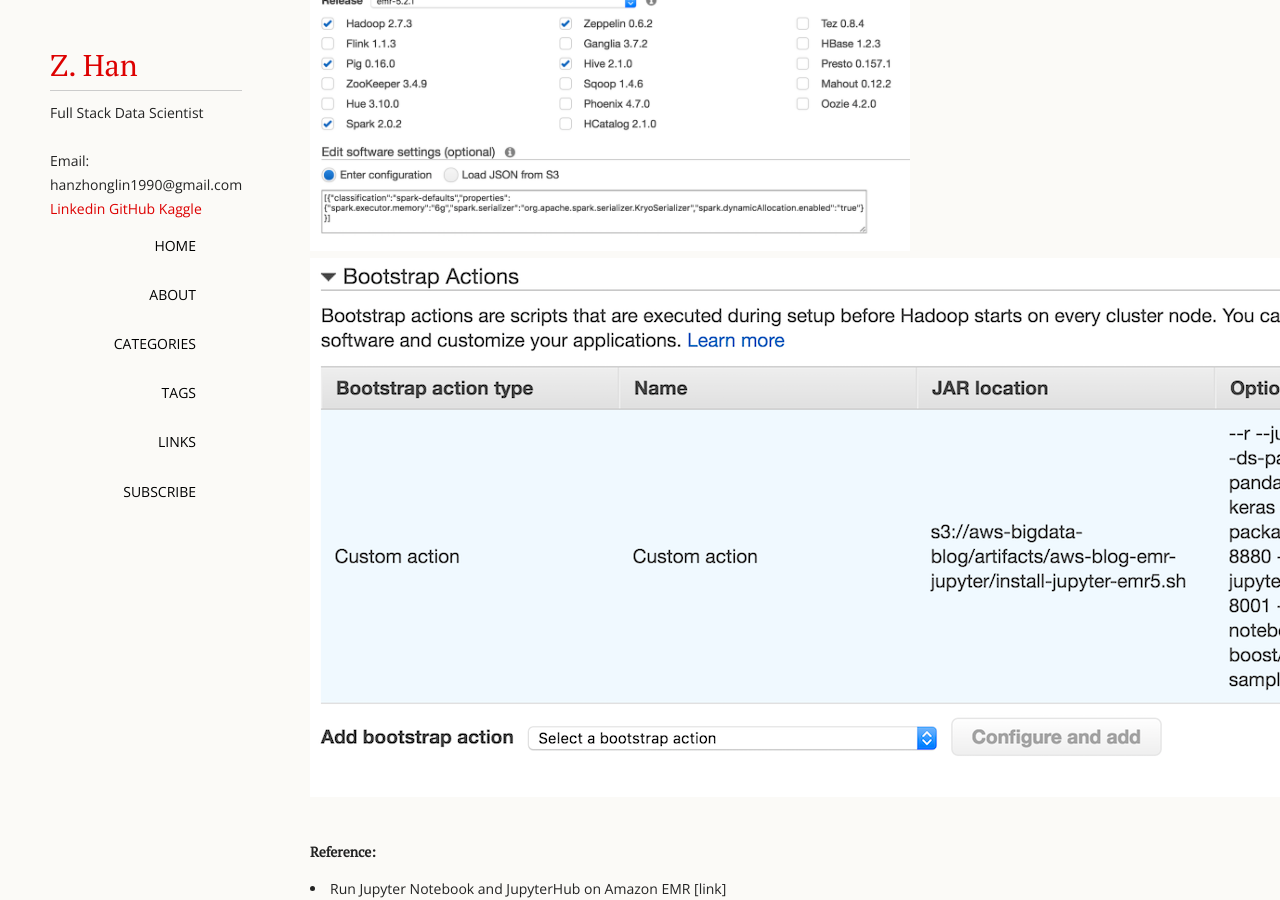
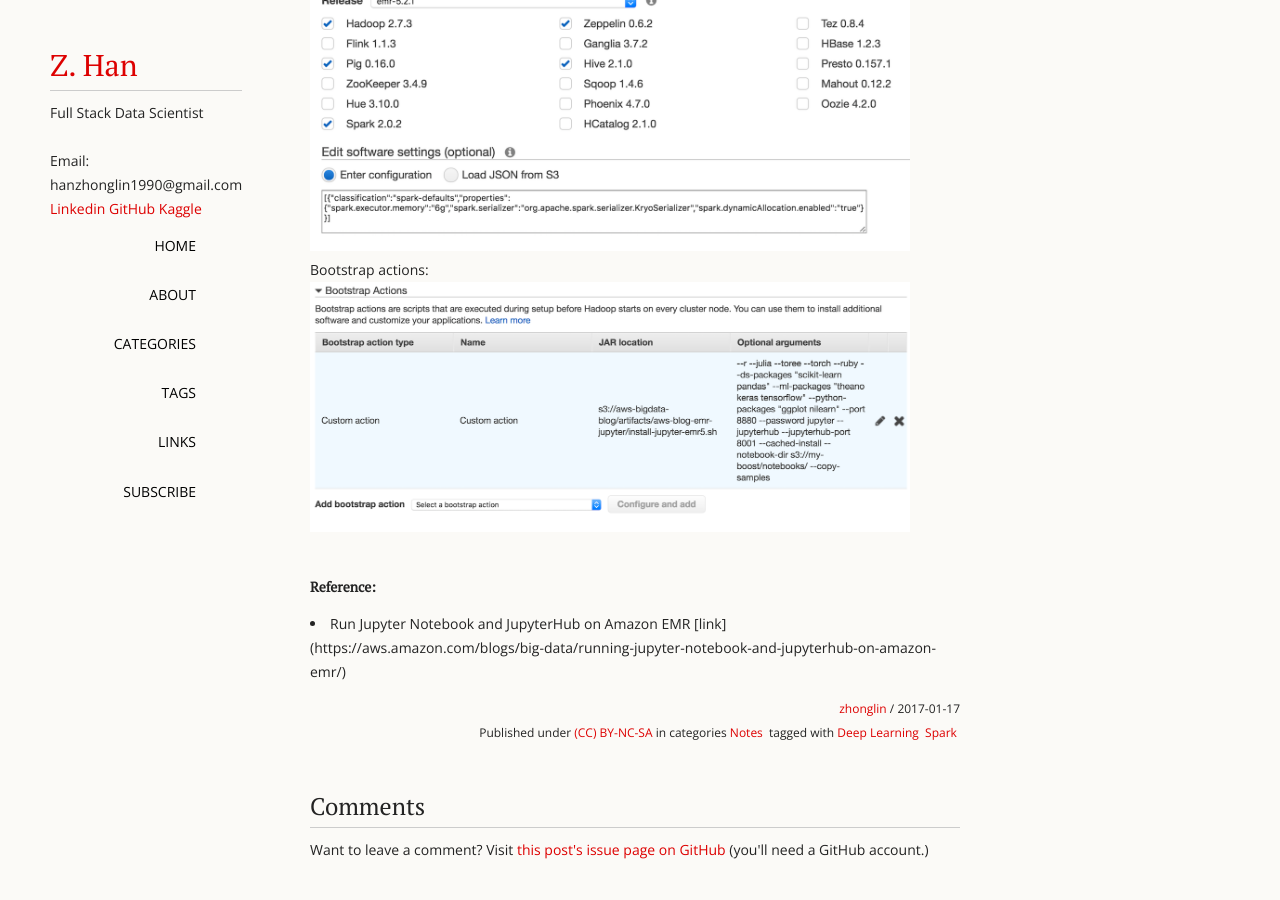
Before and after one commit to forgebach/forgebach.github.io, a Jekyll site: the page built from _posts/2017-01-17-Spark-Tensorflow-AWS-EMR-Notebook.md, in a window 1280 px wide and 900 px high, scrolled down 383 px. Built offline with Jekyll 4.4.1, drawn with Linux system fonts in a browser that asks for light colours; after the commit the page ends 1255 px from its top, so only the background shows below that.

Commit message:
Update 2017-01-17-Spark-Tensorflow-AWS-EMR-Notebook.md

```diff
--- a/_posts/2017-01-17-Spark-Tensorflow-AWS-EMR-Notebook.md
+++ b/_posts/2017-01-17-Spark-Tensorflow-AWS-EMR-Notebook.md
@@ -16,8 +16,8 @@
 
 <img src="/images/2017-01-17/software_config.png" width="600px" />
 
-![](/images/2017-01-17/bootstrap_actions.png)
-
+Bootstrap actions:
+<img src="/images/2017-01-17/bootstrap_actions.png" width="600px" />
 
 ##### Reference:
 - Run Jupyter Notebook and JupyterHub on Amazon EMR [link]
```
